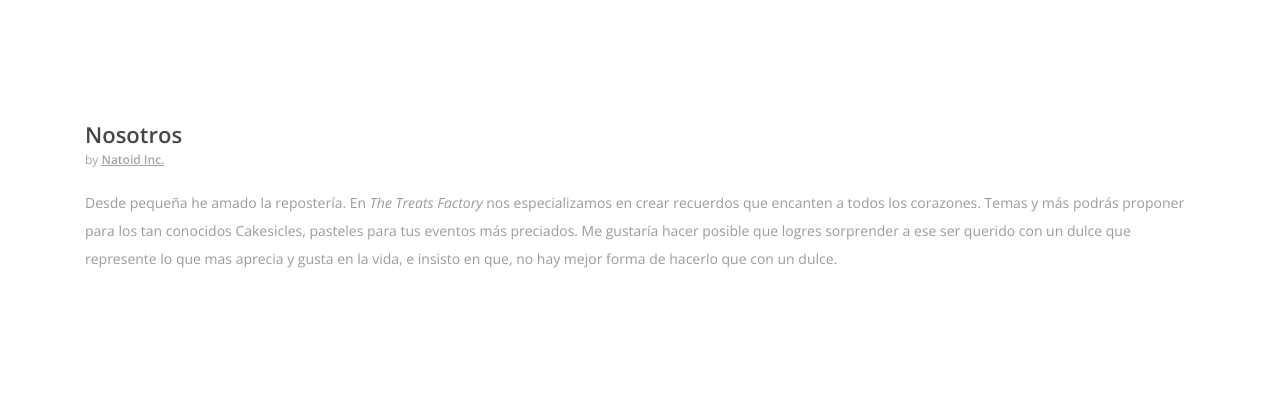
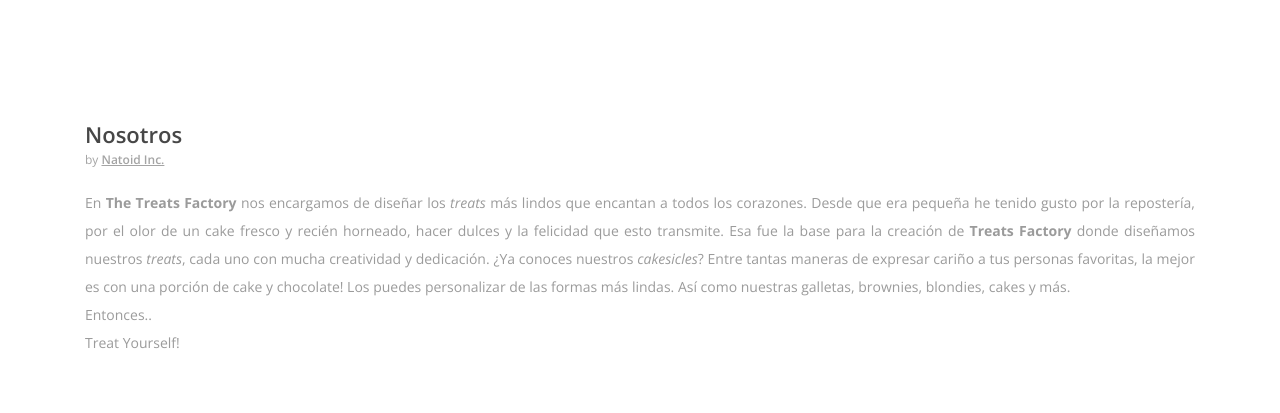
Before and after one commit to treatsfactory/treatsfactory.github.io, a plain HTML site: page about.html in a window 1280 px wide. Shown: the part 387-800 px from the top of the page. Drawn offline with nearby package versions, Linux system fonts and the light colour scheme.

Commit message:
Commit Cambios: Se modifico el texto de nosotros por Gatita.

```diff
--- a/about.html
+++ b/about.html
@@ -127,10 +127,13 @@
                                 <a href="#" class="post-title">Nosotros</a>
                                 <div class="meta-data">by <a href="#">Natoid Inc.</a>
                                 </div>
-                                <p>Desde pequeña he amado la repostería. En <em>The Treats Factory</em>
-                                    nos especializamos en crear recuerdos que encanten a todos los corazones.
-                                    Temas y más podrás proponer para los tan conocidos Cakesicles, pasteles para tus eventos más preciados.
-                                    Me gustaría hacer posible que logres sorprender a ese ser querido con un dulce que represente lo que mas aprecia y gusta en la vida, e insisto en que, no hay mejor forma de hacerlo que con un dulce.
+                                <p style="text-align: justify">
+                                    En <strong>The Treats Factory</strong> nos encargamos de diseñar los <em>treats</em> más lindos que encantan a todos los corazones.
+                                    Desde que era pequeña he tenido gusto por la repostería, por el olor de un cake fresco y recién horneado, hacer dulces y la felicidad que esto transmite.
+                                    Esa fue la base para la creación de <strong>Treats Factory</strong> donde diseñamos nuestros <em>treats</em>, cada uno con mucha creatividad y dedicación.
+                                    ¿Ya conoces nuestros <em>cakesicles</em>? Entre tantas maneras de expresar cariño a tus personas favoritas, la mejor es con una porción de cake y chocolate! Los puedes personalizar de las formas más lindas. Así como nuestras galletas, brownies, blondies, cakes y más.
+                                    <br>Entonces..
+                                    <br>Treat Yourself!
                                 </p>
                             </div>
                         </div>
```
